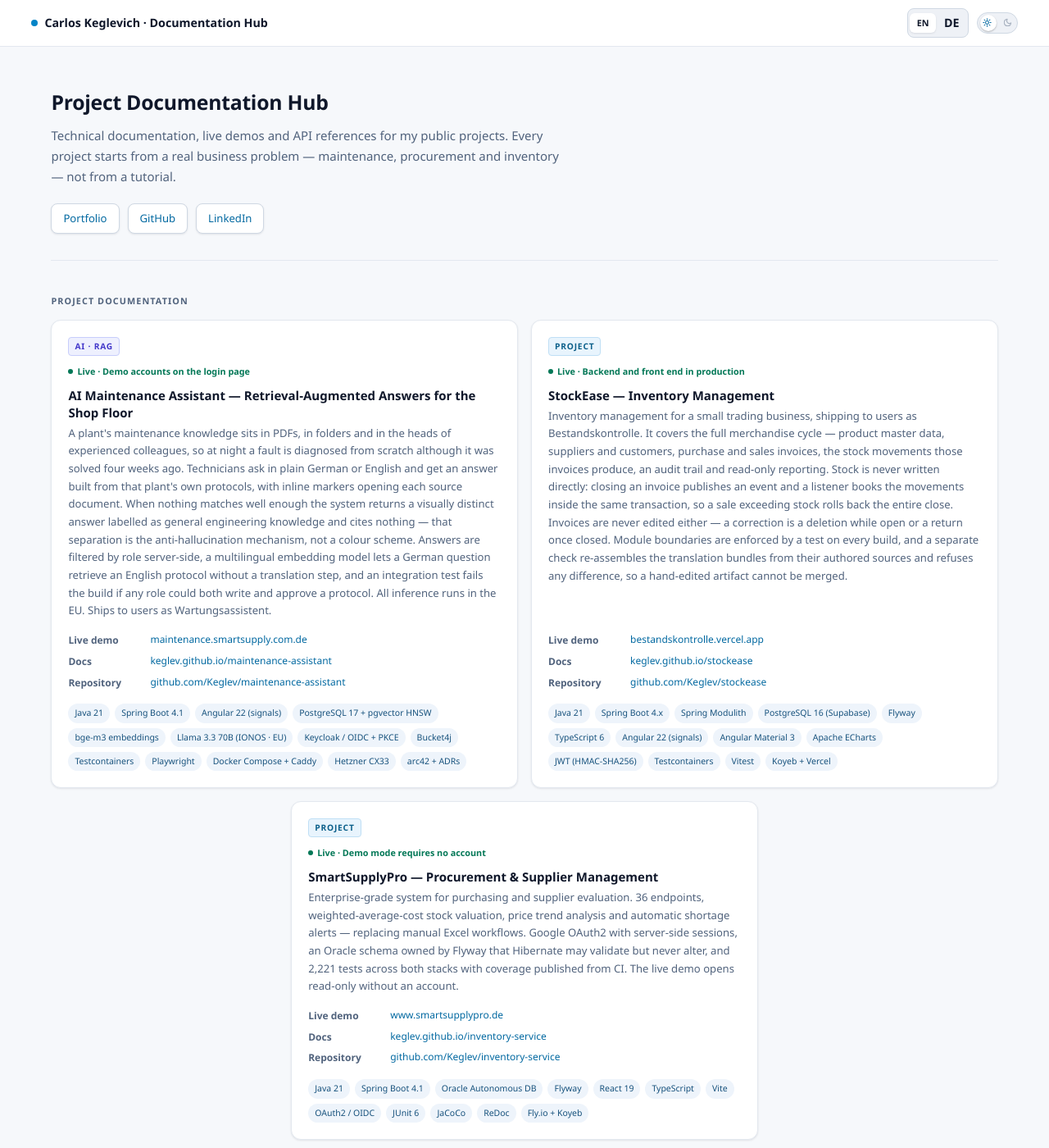
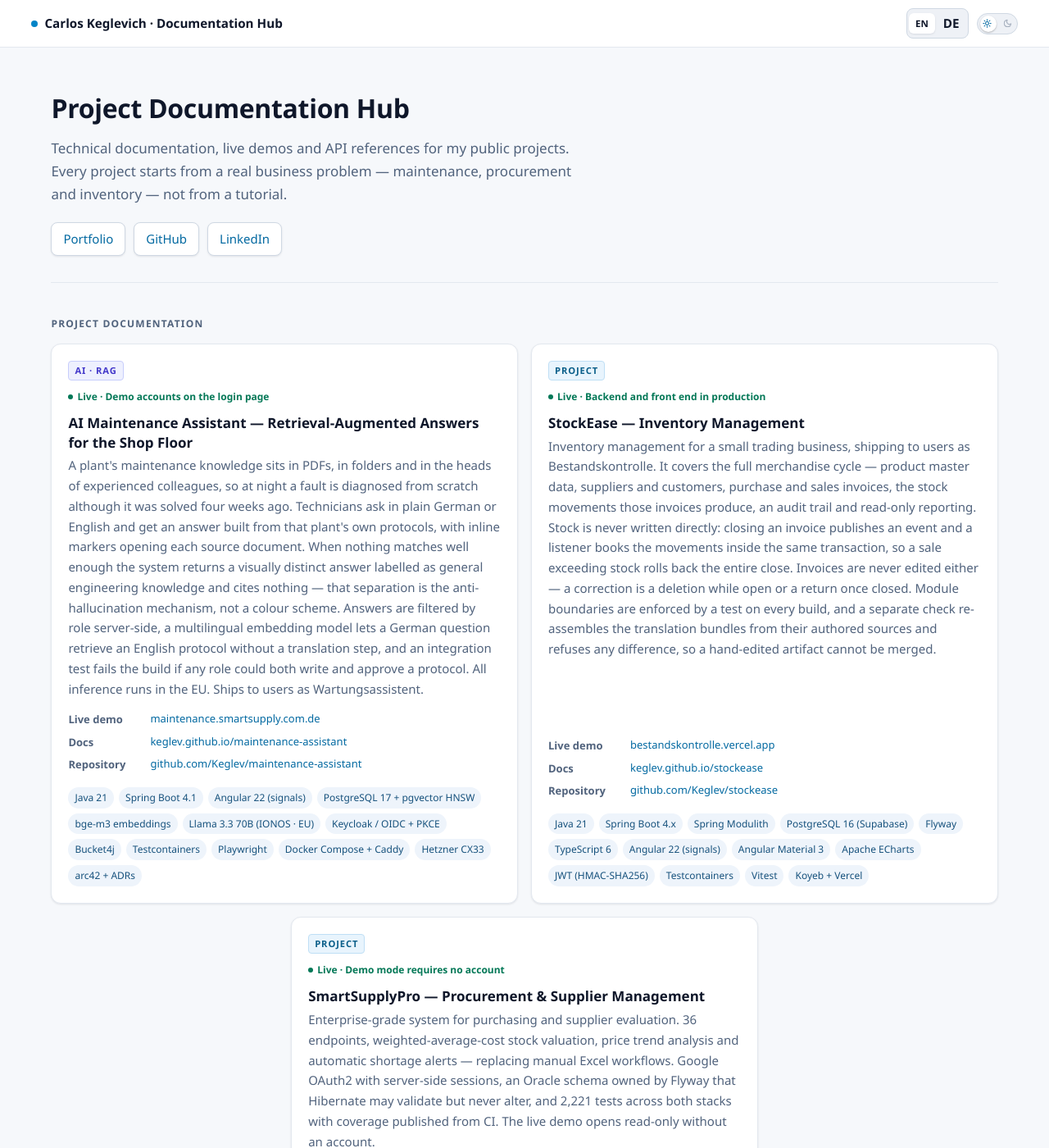
Before and after one commit to Keglev/keglev.github.io, a Jekyll site: the page built from index.md, in a window 1280 px wide and 1400 px high. Shown: the whole window at 82% size. Built offline with Jekyll 4.4.1, drawn with Linux system fonts in a browser that asks for light colours.

Commit message:
feat(css): raise the base font to 16px and lift the type scale
Card descriptions were 0.875rem against a 15px base, so body copy rendered
at 13.1px — small enough that a reader skims instead of reading. They now
render at 15px.

Every size on the page is expressed in rem, so the base is the one value
that moves the whole scale; the individual steps were then adjusted where
the proportion, not the absolute size, was wrong. The hero heading takes
the largest jump because at 1.65rem it no longer led a page this wide.
The brand, the language buttons and the about-strip name keep their rem
values and are lifted by the base change alone.

Two blocks also gain a measure. The hero lead paragraph moves one step
above body copy and is capped in ch rather than px, so the line length
survives a future change of base size. The standards list is full width,
unlike the cards, which constrain themselves — without a cap its lines
would now run the entire 1320px column.

Co-Authored-By: Claude Opus 5 (1M context) <noreply@anthropic.com>

```diff
--- a/assets/css/main.css
+++ b/assets/css/main.css
@@ -163,7 +163,11 @@
             background: var(--bg);
             color: var(--fg);
             font-family: 'Segoe UI', system-ui, -apple-system, sans-serif;
-            font-size: 15px;
+            /* 16px base. Every size below is expressed in rem, so this one
+               value moves the whole scale. Raised from 15px because the card
+               descriptions at 0.875rem were rendering at 13.1px — small enough
+               that a reader skims instead of reading. */
+            font-size: 16px;
             line-height: 1.65;
             /* Softens the theme switch so it reads as a transition rather
                than a hard cut. Suppressed under prefers-reduced-motion,
@@ -371,15 +375,19 @@
             margin-bottom: 40px;
         }
         .hero h1 {
-            font-size: 1.65rem;
+            font-size: 2rem;
             font-weight: 700;
             letter-spacing: -0.01em;
             margin: 0 0 8px;
         }
         .hero p {
+            /* The lead paragraph is the first thing read, so it sits one step
+               above body copy. max-width is in ch rather than px so the
+               measure stays constant if the base font changes. */
+            font-size: 1.0625rem;
             color: var(--muted);
             margin: 0 0 20px;
-            max-width: 620px;
+            max-width: 68ch;
         }
         /* Row of pill-style navigation links (Portfolio, GitHub, LinkedIn) */
         .hero-links {
@@ -397,7 +405,7 @@
             box-shadow: var(--shadow);
             color: var(--link);
             text-decoration: none;
-            font-size: 0.875rem;
+            font-size: 0.9375rem;
             font-weight: 500;
             transition: border-color 0.15s, background 0.15s;
         }
@@ -412,7 +420,7 @@
            content sections (e.g. "PROJECT DOCUMENTATION").
            ============================================================ */
         .section-label {
-            font-size: 0.72rem;
+            font-size: 0.75rem;
             font-weight: 700;
             letter-spacing: 0.1em;
             text-transform: uppercase;
@@ -470,7 +478,7 @@
         }
         .card h3 {
             margin: 0 0 4px;
-            font-size: 1rem;
+            font-size: 1.0625rem;
             line-height: 1.4;
             color: var(--fg);
         }
@@ -478,7 +486,7 @@
            keeping badges consistently at the bottom of each card */
         .card p {
             color: var(--muted);
-            font-size: 0.875rem;
+            font-size: 0.9375rem;
             margin: 0 0 14px;
             flex: 1;
         }
@@ -490,7 +498,7 @@
            ============================================================ */
         .card-label {
             display: inline-block;
-            font-size: 0.68rem;
+            font-size: 0.7rem;
             font-weight: 700;
             letter-spacing: 0.08em;
             text-transform: uppercase;
@@ -523,7 +531,7 @@
             display: inline-flex;
             align-items: center;
             gap: 5px;
-            font-size: 0.72rem;
+            font-size: 0.75rem;
             color: var(--green);
             font-weight: 600;
             margin-bottom: 10px;
@@ -549,7 +557,7 @@
             grid-template-columns: 90px auto;
             gap: 5px 10px;
             margin-bottom: 12px;
-            font-size: 0.8rem;
+            font-size: 0.8125rem;
         }
         .kv-label {
             color: var(--muted);
@@ -586,7 +594,7 @@
             padding-top: 4px;
         }
         .badge {
-            font-size: 0.7rem;
+            font-size: 0.75rem;
             padding: 3px 8px;
             border-radius: 999px;
             background: var(--badge-bg);
@@ -613,15 +621,18 @@
             margin-top: 40px;
         }
         .standards h2 {
-            font-size: 0.95rem;
+            font-size: 1.0625rem;
             font-weight: 700;
             margin: 0 0 10px;
         }
         .standards ul {
+            /* Unlike the cards, this block is full width, so the list needs
+               its own measure or the lines run the whole 1320px. */
+            max-width: 84ch;
             margin: 0;
             padding: 0 0 0 18px;
             color: var(--muted);
-            font-size: 0.875rem;
+            font-size: 0.9375rem;
         }
         .standards li { margin-bottom: 6px; }
         .standards strong { color: var(--fg); }
@@ -662,7 +673,7 @@
             color: var(--fg);
         }
         .about-desc {
-            font-size: 0.8rem;
+            font-size: 0.8125rem;
             color: var(--muted);
         }
         /* Right side: quick links to portfolio, docs, and repository */
@@ -672,7 +683,7 @@
             flex-wrap: wrap;
         }
         .about-links a {
-            font-size: 0.8rem;
+            font-size: 0.8125rem;
             color: var(--link);
             text-decoration: none;
         }
@@ -688,7 +699,7 @@
             margin-top: 48px;
             padding-top: 20px;
             color: var(--muted);
-            font-size: 0.8rem;
+            font-size: 0.8125rem;
             display: flex;
             justify-content: space-between;
             flex-wrap: wrap;
@@ -737,7 +748,7 @@
             /* One column already: centring would only narrow the card. */
             .card-centered { max-width: 100%; }
             .hero { padding-top: 36px; }
-            .hero h1 { font-size: 1.35rem; }
+            .hero h1 { font-size: 1.6rem; }
             .kv { grid-template-columns: 76px auto; }
             .about-strip { flex-direction: column; align-items: flex-start; }
             .site-footer { flex-direction: column; }
```
